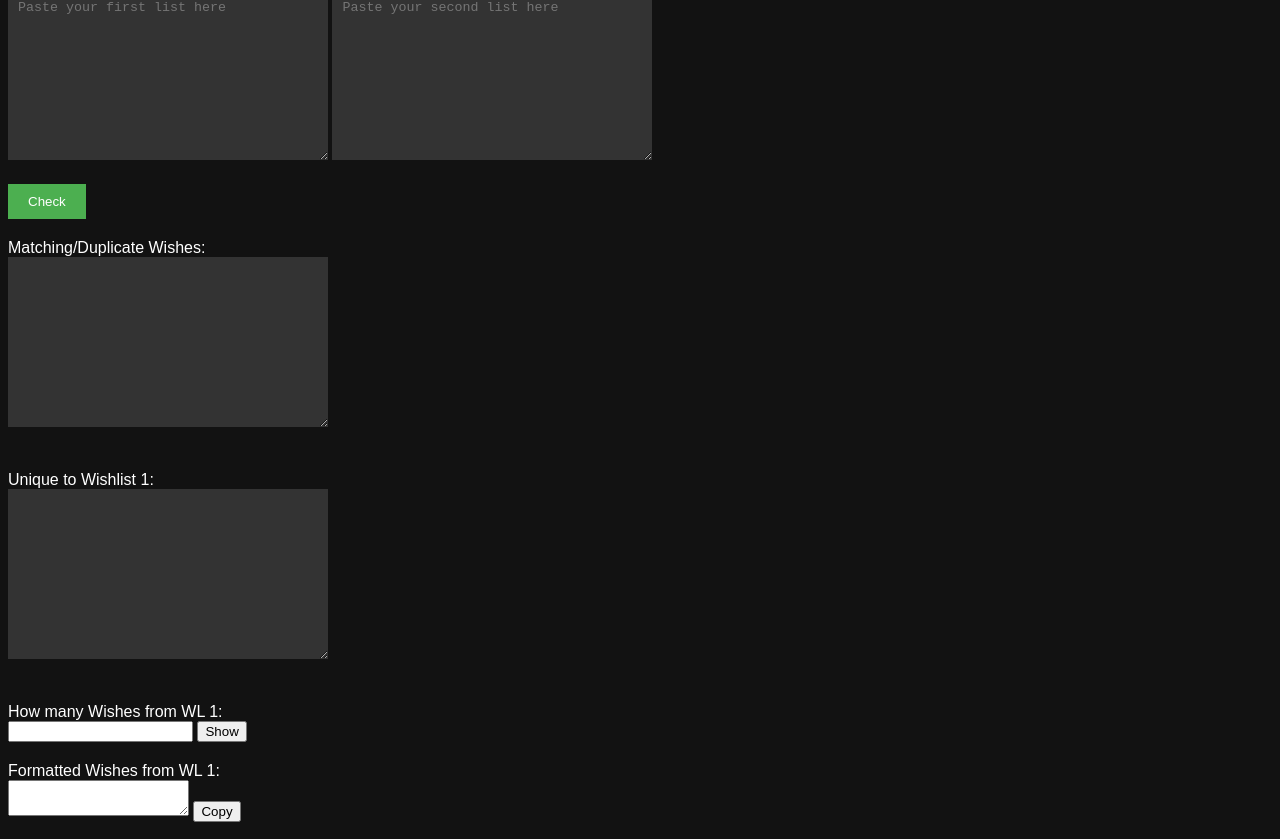
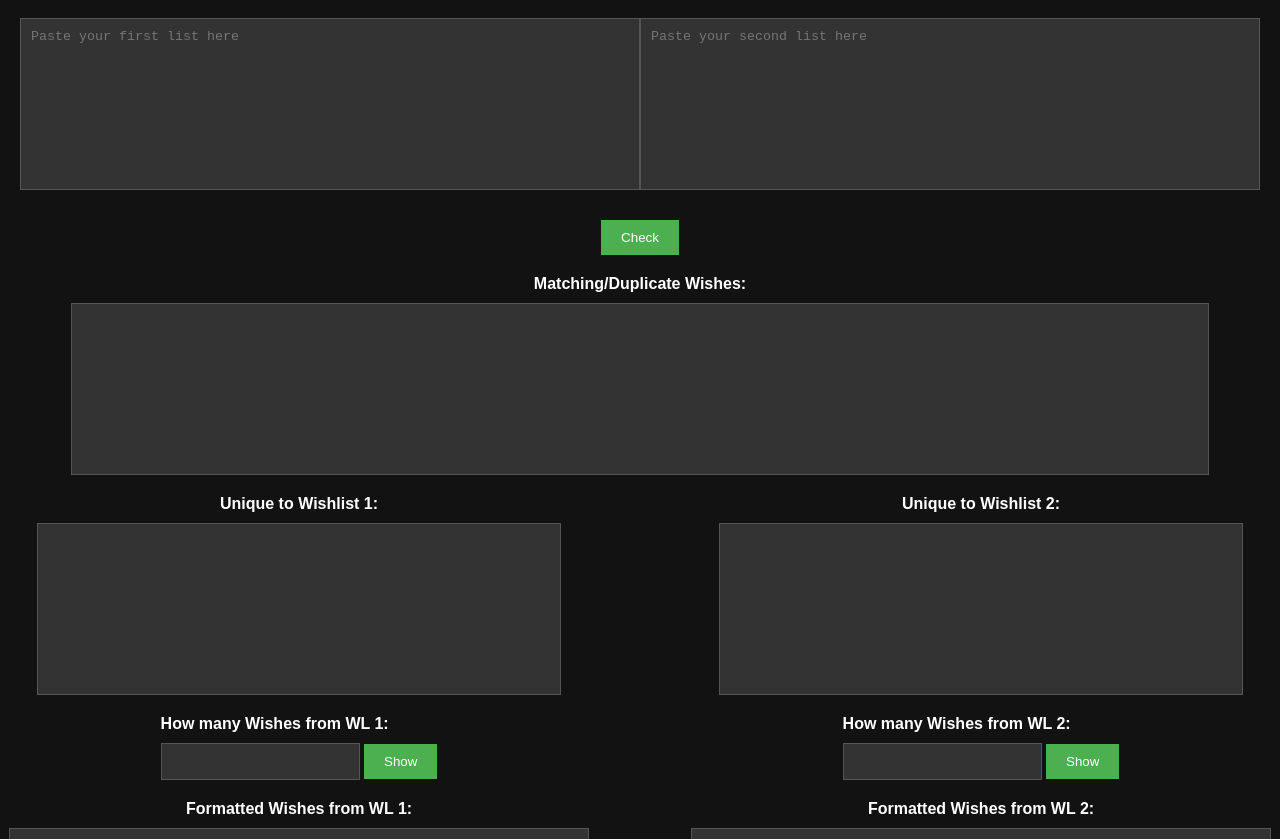
Before and after one commit to camiska/wishlist-organizer, a plain HTML site: page index.html in a window 1280 px wide. Shown: the part 90-929 px from the top of the page. Drawn offline with Linux system fonts and the light colour scheme.

Commit message:
style.css

```diff
--- a/style.css
+++ b/style.css
@@ -2,23 +2,65 @@ body {
     background-color: #121212; /* Dark mode background */
     color: white; /* White text color for dark mode */
     font-family: Arial, sans-serif;
+    margin: 0;
+    padding: 20px;
+    display: flex;
+    flex-direction: column;
+    align-items: center;
 }
-#input1, #input2, #output1, #output2, #output3 {
-    width: 300px;
-    height: 150px;
-    margin-bottom: 20px;
+
+h1 {
+    margin-bottom: 20px; /* Space above the title */
+    color: #4CAF50; /* Greenish tone for contrast */
+}
+
+textarea, input[type="number"], button {
     background-color: #333; /* Lighter dark shade for input and output */
     color: white; /* White text color */
+    border: 1px solid #555; /* Slightly lighter border for more definition */
+    padding: 10px;
+    margin-top: 10px;
+}
+
+textarea {
+    width: 90%; /* Make text areas take up more space */
+    height: 150px; /* Fixed height for text areas */
+    resize: none; /* Prevent resizing to maintain layout */
+}
+
+.input-container {
+    display: flex;
+    justify-content: space-around;
+    width: 100%;
+    margin-bottom: 20px;
+}
+
+.output-container {
+    display: flex;
+    justify-content: space-between;
+    width: 100%;
+}
+
+.output-section {
+    display: flex;
+    flex-direction: column;
+    align-items: center;
+    width: 45%; /* Each output section takes up nearly half the container */
+}
+
+#checkButton, #showButton1, #showButton2, #copyButton1, #copyButton2 {
+    cursor: pointer;
+    background-color: #4CAF50; /* Green background */
     border: none;
-    padding: 10px;
+    padding: 10px 20px;
 }
-#checkButton {
-    background-color: #4CAF50; /* Green background */
-    color: white; /* White text color */
-    padding: 10px 20px;
-    border: none;
-    cursor: pointer;
-}
+
 .output-label {
     margin-top: 20px;
+    font-weight: bold;
 }
+
+.formatted-output {
+    height: 70px; /* Adjust based on preference */
+    width: 100%; /* Make sure it fills the container */
+}
```
